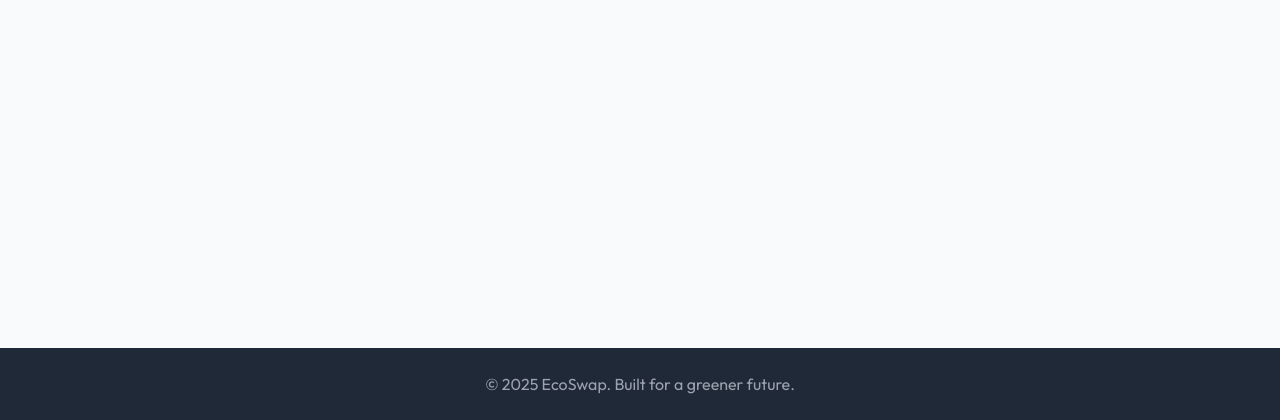
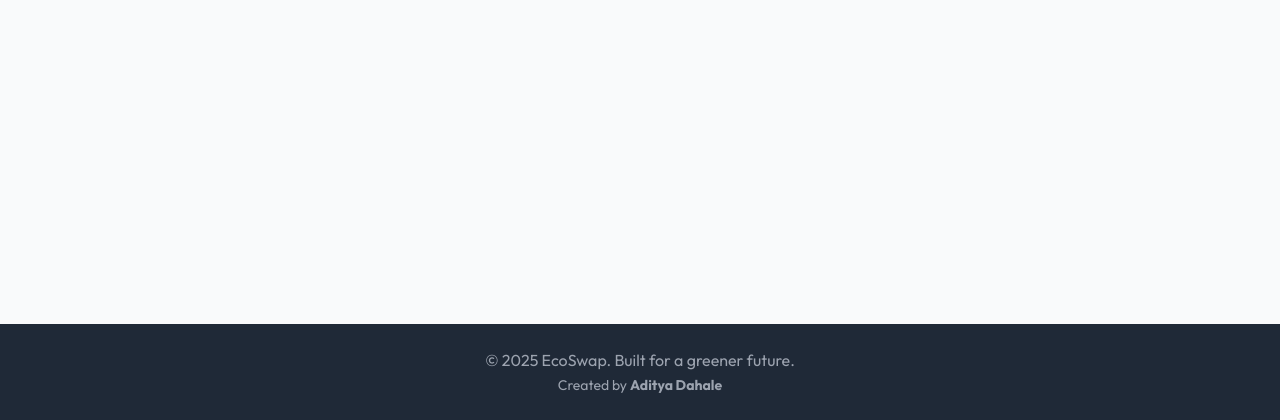
Before and after one commit to Aditya-9-6/EcoSwap, a Django app: page / in a window 1280 px wide. Shown: the part 380-800 px from the top of the page. Run offline with Django 5.2, Linux system fonts and the light colour scheme; some libraries are stand-ins or nearby versions.

Commit message:
Polish: Add Created by Aditya Dahale to footer

```diff
--- a/templates/base.html
+++ b/templates/base.html
@@ -64,7 +64,8 @@
 
     <footer class="bg-gray-800 text-gray-400 py-6">
         <div class="container mx-auto px-4 text-center">
-            <p>&copy; 2025 EcoSwap. Built for a greener future.</p>
+            <p>&copy; 2025 EcoSwap. Built for a greener future. <br> <span class="text-sm">Created by <strong>Aditya
+                        Dahale</strong></span></p>
         </div>
     </footer>
 
```
